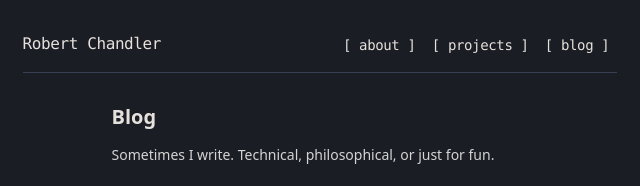
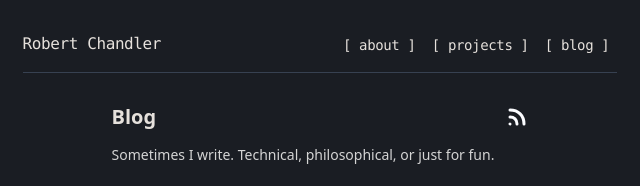
Before and after one commit to r-cha/r-cha, an Astro site: page /blog in a window 1280 px wide. Shown: the top 186 px of the page, 320-960 px from the left. Built offline with nearby package versions, Linux system fonts and the light colour scheme; Astro itself is replaced by a stand-in of ours; a web font is replaced by a local one.

Commit message:
Add RSS feed icon

```diff
--- a/src/pages/blog/index.astro
+++ b/src/pages/blog/index.astro
@@ -1,6 +1,5 @@
 ---
 import BaseHead from "../../components/BaseHead.astro";
-import Header from "../../components/Header.astro";
 import { SITE_TITLE, SITE_DESCRIPTION } from "../../consts";
 import NavBar from "../../components/NavBar.astro";
 import Posts from "../../components/Posts.astro";
@@ -11,9 +10,13 @@ import Posts from "../../components/Posts.astro";
   <head>
     <BaseHead title={SITE_TITLE} description={SITE_DESCRIPTION} />
   </head>
-  <body class="my-8 mx-4" style="background-color: var(--color-bg); color: var(--color-text);">
+  <body
+    class="my-8 mx-4"
+    style="background-color: var(--color-bg); color: var(--color-text);"
+  >
     <header
-      class="flex max-w-prose mx-auto justify-between mb-8 pb-4" style="border-bottom: 1px solid var(--color-border);"
+      class="flex max-w-prose mx-auto justify-between mb-8 pb-4"
+      style="border-bottom: 1px solid var(--color-border);"
     >
       <a href="/" class="font-mono tracking-tight text-nowrap self-end"
         >Robert Chandler</a
@@ -22,7 +25,45 @@ import Posts from "../../components/Posts.astro";
     </header>
     <main class="flex justify-center">
       <div>
-        <h1 class="text-xl mb-4" style="font-family: var(--font-serif); font-weight: 600; line-height: 1.2;">Blog</h1>
+        <div class="flex items-center justify-between mb-4">
+          <h1
+            class="text-xl"
+            style="font-family: var(--font-serif); font-weight: 600; line-height: 1.2;"
+          >
+            Blog
+          </h1>
+          <a
+            href="https://r-cha.dev/rss.xml"
+            title="Subscribe to RSS feed"
+            class="text-neutral-400 hover:text-neutral-200 transition-colors"
+          >
+            <svg
+              width="24px"
+              height="24px"
+              stroke-width="3"
+              viewBox="0 0 24 24"
+              fill="none"
+              xmlns="http://www.w3.org/2000/svg"
+              color="#fbfcff"
+              ><path
+                d="M12 19C12 14.8 9.2 12 5 12"
+                stroke="#fbfcff"
+                stroke-width="3"
+                stroke-linecap="round"
+                stroke-linejoin="round"></path><path
+                d="M19 19C19 10.6 13.4 5 5 5"
+                stroke="#fbfcff"
+                stroke-width="3"
+                stroke-linecap="round"
+                stroke-linejoin="round"></path><path
+                d="M5 19.01L5.01 18.9989"
+                stroke="#fbfcff"
+                stroke-width="3"
+                stroke-linecap="round"
+                stroke-linejoin="round"></path></svg
+            >
+          </a>
+        </div>
         <p class="mb-6 text-sm text-neutral-300">
           Sometimes I write. Technical, philosophical, or just for fun.
         </p>
```
